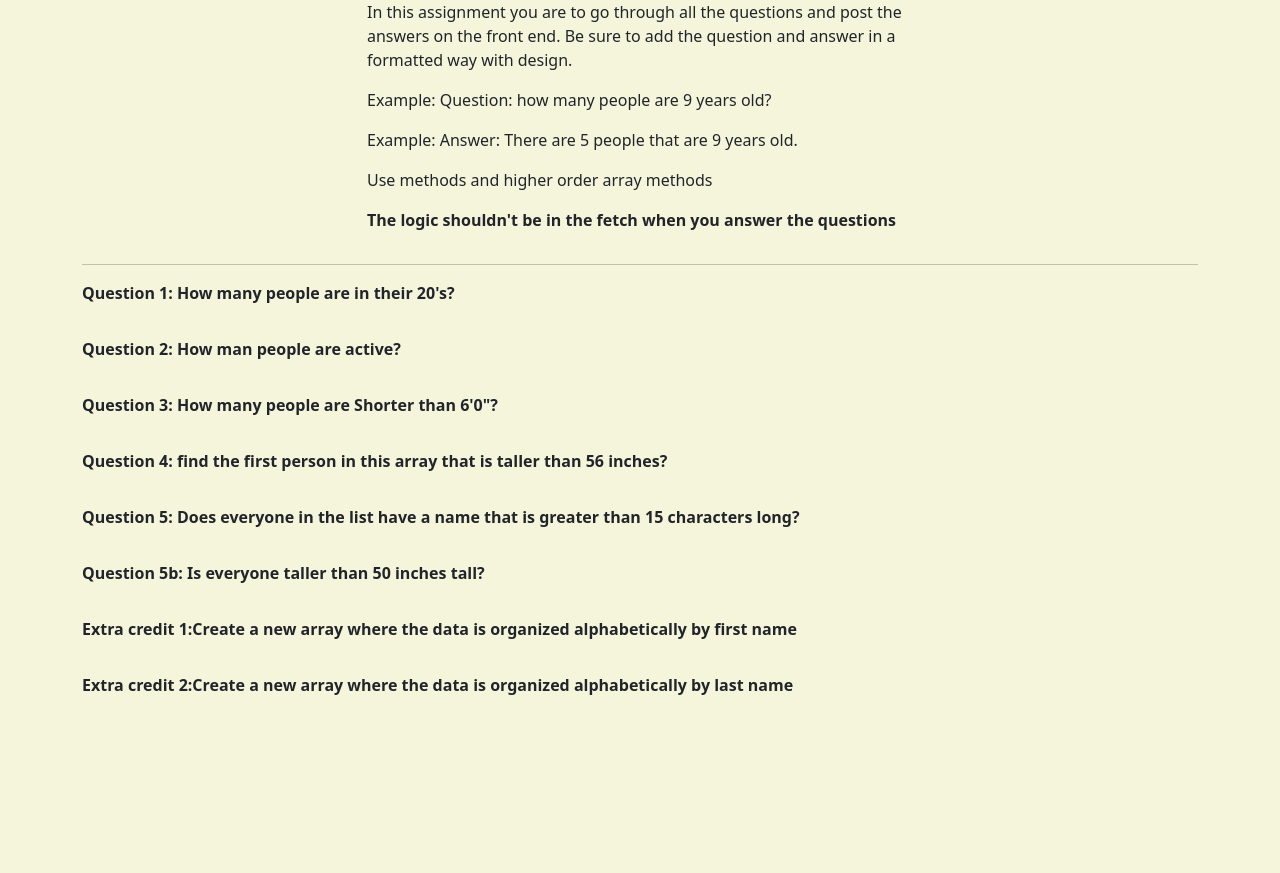
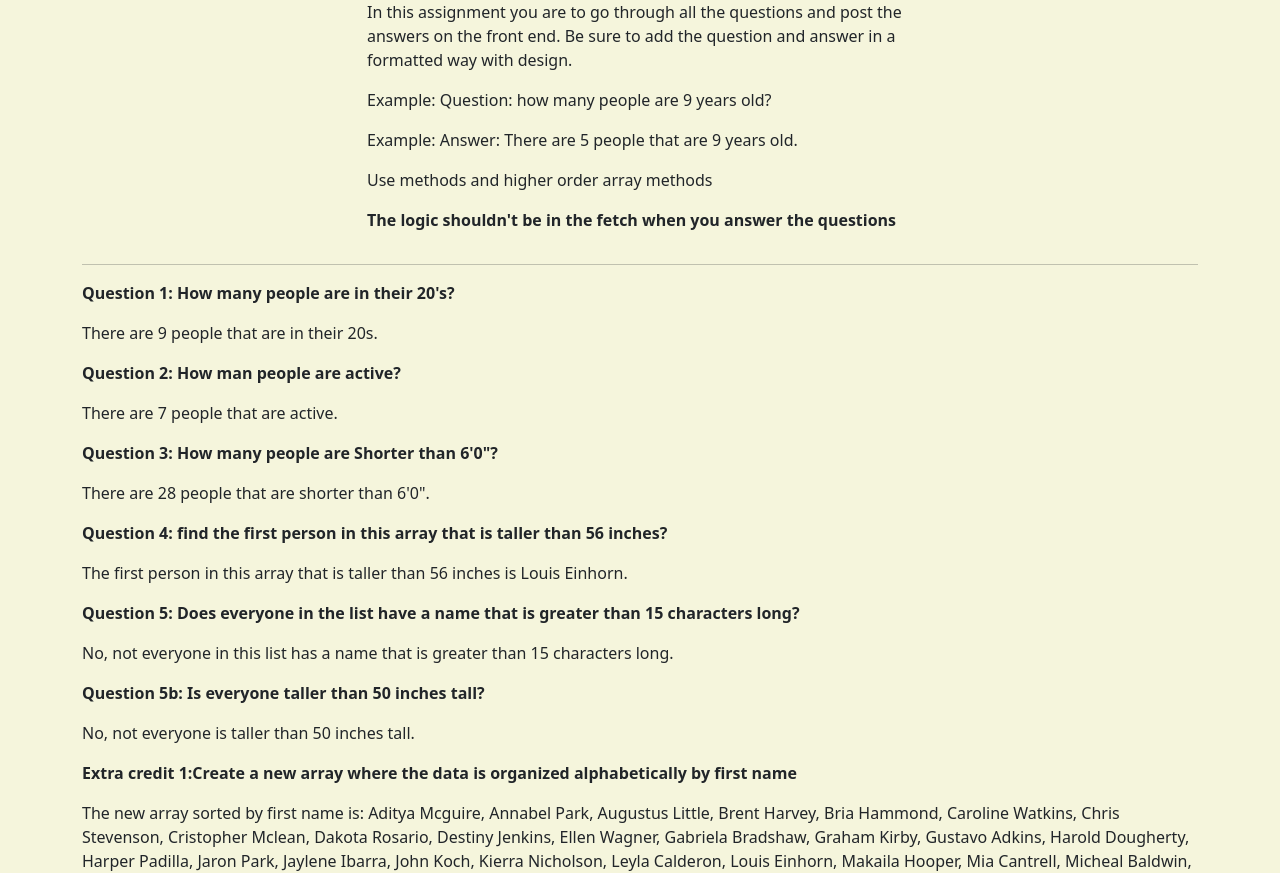
Before and after one commit to jerrodmpackard/PackardJArrayQuizv2, a plain HTML site: page index.html in a window 1280 px wide. Shown: the part 81-954 px from the top of the page. Before the commit the page ends 810 px from the top, so only its background shows below. Drawn offline with nearby package versions, Linux system fonts and the light colour scheme.

Commit message:
second commit

```diff
--- a/index.html
+++ b/index.html
@@ -39,11 +39,12 @@
         <div class="row ">
             <div class="col-12">
                 <p><b>Question 1: How many people are in their 20's?</b></p>
+
             </div>
         </div>
         <div class="row">
             <div class="col-12">
-                <p> </p>
+                <p id="questionOne">Answer Here</p>
             </div>
         </div>
         <div class="row">
@@ -53,7 +54,7 @@
         </div>
         <div class="row">
             <div class="col-12">
-                <p> </p>
+                <p id="questionTwo"> </p>
             </div>
         </div>
         <div class="row">
@@ -63,7 +64,7 @@
         </div>
         <div class="row">
             <div class="col-12">
-                <p> </p>
+                <p id="questionThree"> </p>
             </div>
         </div>
         <div class="row">
@@ -73,7 +74,7 @@
         </div>
         <div class="row">
             <div class="col-12">
-                <p> </p>
+                <p id="questionFour"> </p>
             </div>
         </div>
         <div class="row">
@@ -83,7 +84,7 @@
         </div>
         <div class="row">
             <div class="col-12">
-                <p> </p>
+                <p id="questionFive"> </p>
             </div>
         </div>
         <div class="row">
@@ -94,7 +95,7 @@
         </div>
         <div class="row">
             <div class="col-12">
-                <p> </p>
+                <p id="questionFiveB"> </p>
             </div>
         </div>
 
@@ -105,7 +106,7 @@
         </div>
         <div class="row">
             <div class="col-12">
-                <p></p>
+                <p id="extraCredit1"></p>
             </div>
         </div>
 
@@ -116,7 +117,7 @@
         </div>
         <div class="row">
             <div class="col-12">
-                <p></p>
+                <p id="extraCredit2"></p>
             </div>
         </div>
     </div>
--- a/scripts/app.js
+++ b/scripts/app.js
@@ -1 +1,106 @@
 //https://developer.mozilla.org/en-US/docs/Web/JavaScript/Reference/Global_Objects/Array
+
+let questionOne = document.getElementById("questionOne");
+let questionTwo = document.getElementById("questionTwo");
+let questionThree = document.getElementById("questionThree");
+let questionFour = document.getElementById("questionFour");
+let questionFive = document.getElementById("questionFive");
+let questionFiveB = document.getElementById("questionFiveB");
+let extraCredit1 = document.getElementById("extraCredit1");
+let extraCredit2 = document.getElementById("extraCredit2");
+
+let count;
+
+const getData = async () => {
+    const promise = await fetch(`../data/quizdata.json`);
+    const data = await promise.json();
+    console.log(data.People);
+    // return data.People;
+
+    answerOne(data.People);
+    answerTwo(data.People);
+    answerThree(data.People);
+    answerFour(data.People);
+    answerFive(data.People);
+    answerFiveB(data.People);
+    extraCreditOne(data.People);
+    extraCreditTwo(data.People);
+}
+getData();
+
+const answerOne = data => {
+    count = 0;
+
+    data.map(person => {
+        if(person.age > 19 && person.age < 30){
+            count++;
+        }
+    });
+
+    questionOne.textContent = `There are ${count} people that are in their 20s.`;
+}
+
+const answerTwo = data => {
+    count = 0;
+
+    data.map(person => {
+        if(person.Active == true){
+            count++;
+        }
+    });
+
+    questionTwo.textContent = `There are ${count} people that are active.`;
+}
+
+const answerThree = data => {
+    count = 0;
+
+    data.map(person => {
+        if(parseInt(person.height) < 72){
+            count++;
+        }
+    });
+
+    questionThree.textContent = `There are ${count} people that are shorter than 6'0".`
+}
+
+const answerFour = data => {
+    const answerFourData = data.findIndex(person => parseInt(person.height) > 56);
+
+    console.log(answerFourData);
+    console.log(data[0].name);
+
+    questionFour.textContent = `The first person in this array that is taller than 56 inches is ${data[0].name}.`;
+}
+
+const answerFive = data => {
+    const answerFiveData = data.every(person => person.name.length > 15);
+
+    console.log(`Question 5 is ${answerFiveData}.`);
+
+    questionFive.textContent = `No, not everyone in this list has a name that is greater than 15 characters long.`;
+}
+
+const answerFiveB = data => {
+    const answerFiveBData = data.every(person => parseInt(person.height) > 50);
+
+    console.log(`Question 5b is ${answerFiveBData}.`);
+
+    questionFiveB.textContent = "No, not everyone is taller than 50 inches tall.";
+}
+
+const extraCreditOne = data => {
+    const sortedArray = data.map(person => person.name).sort();
+
+    console.log(sortedArray);
+
+    extraCredit1.textContent = `The new array sorted by first name is: ${sortedArray.join(", ")}.`;
+}
+
+const extraCreditTwo = data => {
+    const sortedArrayTwo = data.map(person => person.name.split(" ").reverse().join(" ")).sort();
+
+    console.log(sortedArrayTwo);
+
+    extraCredit2.textContent = `The new array sorted by last name is: ${sortedArrayTwo.join(", ")}.`;
+}
```
Also changed, not shown: 1 other file.
